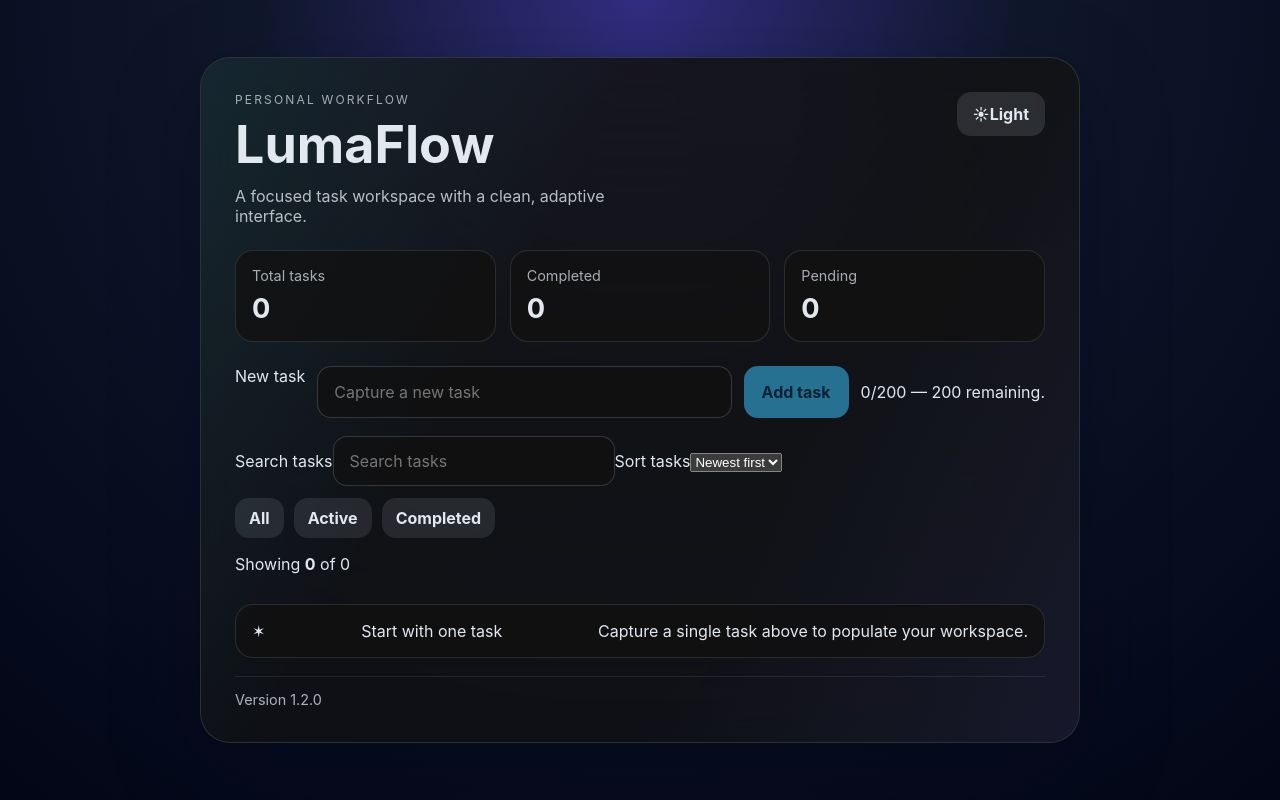
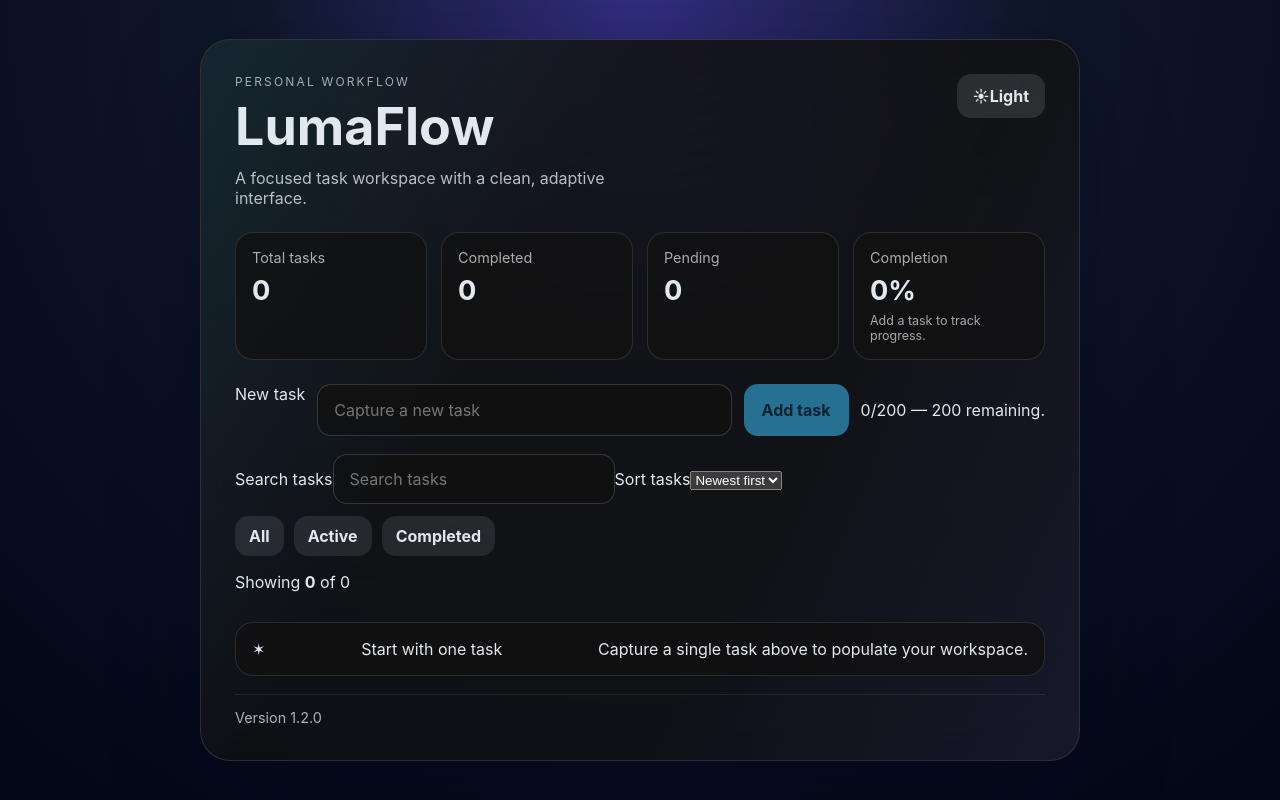
Before and after one commit to YigitEfe-DEV/smart-to-do, a React (Vite) app: page / in a window 1280 px wide. Built offline with nearby package versions, Linux system fonts and the light colour scheme.

Commit message:
feat: enrich dashboard with completion ratio stat

```diff
--- a/src/components/StatsGrid.jsx
+++ b/src/components/StatsGrid.jsx
@@ -3,6 +3,12 @@ export default function StatsGrid({ stats }) {
     { label: 'Total tasks', value: stats.total, modifier: 'total' },
     { label: 'Completed', value: stats.completed, modifier: 'completed' },
     { label: 'Pending', value: stats.pending, modifier: 'pending' },
+    {
+      label: 'Completion',
+      value: `${stats.ratio}%`,
+      modifier: 'ratio',
+      hint: stats.total === 0 ? 'Add a task to track progress.' : null,
+    },
   ];
 
   return (
@@ -11,6 +17,7 @@ export default function StatsGrid({ stats }) {
         <article key={card.modifier} className={`stat-card stat-card--${card.modifier}`}>
           <span>{card.label}</span>
           <strong>{card.value}</strong>
+          {card.hint ? <small className="stat-hint">{card.hint}</small> : null}
         </article>
       ))}
     </div>
--- a/src/styles.css
+++ b/src/styles.css
@@ -127,7 +127,7 @@ h1 {
 .stats-grid {
   position: relative;
   display: grid;
-  grid-template-columns: repeat(3, minmax(0, 1fr));
+  grid-template-columns: repeat(4, minmax(0, 1fr));
   gap: 12px;
   margin-bottom: 18px;
 }
@@ -155,6 +155,13 @@ h1 {
   display: block;
   margin-top: 8px;
   font-size: 1.7rem;
+}
+
+.stat-hint {
+  display: block;
+  margin-top: 6px;
+  font-size: 0.78rem;
+  opacity: 0.7;
 }
 
 .theme-toggle,
@@ -401,7 +408,7 @@ h1 {
 
 @media (max-width: 720px) {
   .stats-grid {
-    grid-template-columns: repeat(3, minmax(0, 1fr));
+    grid-template-columns: repeat(2, minmax(0, 1fr));
     gap: 10px;
   }
 
```
